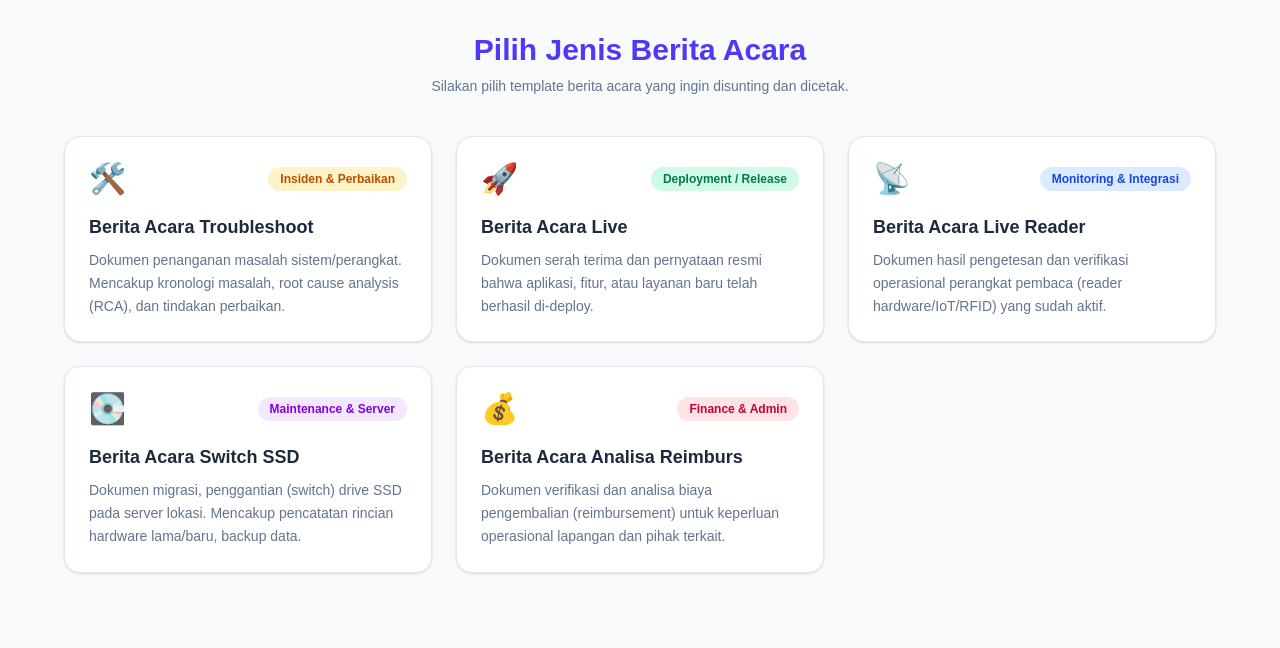
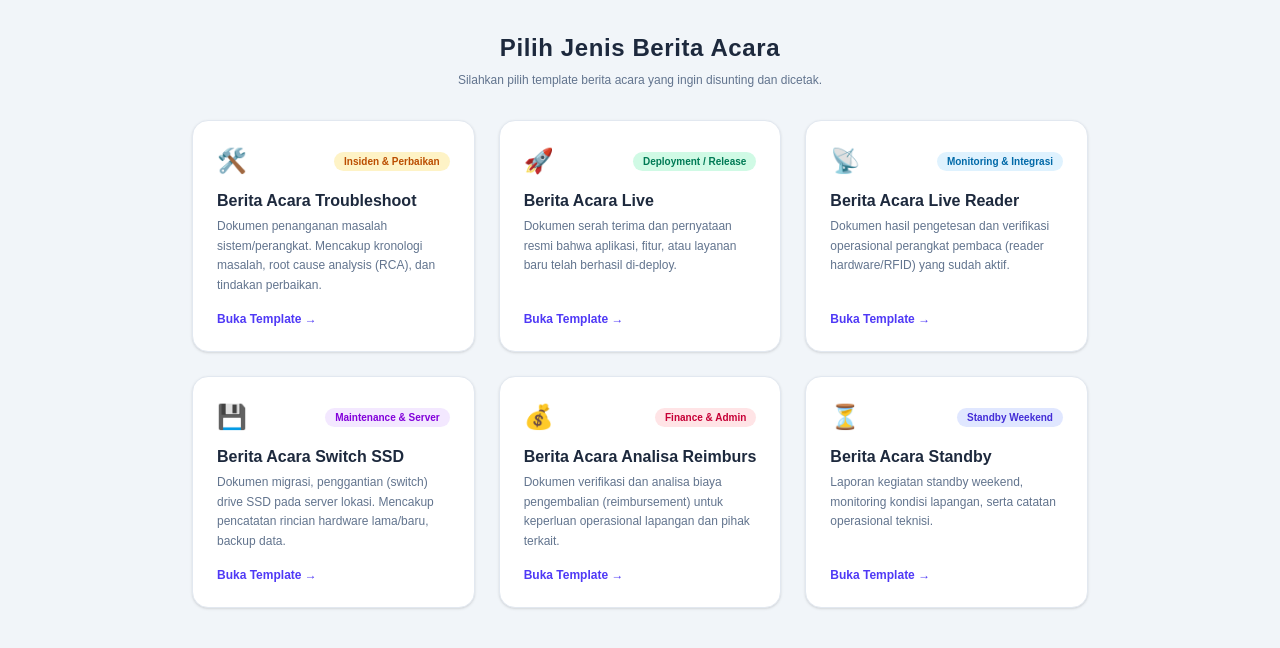
Before and after one commit to muhamadesa1/doc-builder-app, a Next.js app: page / in a window 1280 px wide. Shown: the top 648 px of the page. Built offline with nearby package versions, Linux system fonts and the light colour scheme.

Commit message:
Tambah Berita Acara Standby Weekend dan menu di halaman utama

```diff
--- a/app/page.tsx
+++ b/app/page.tsx
@@ -3,94 +3,95 @@
 import React from "react";
 import Link from "next/link";
 
-export default function Home() {
+export default function HomePage() {
   return (
-    <div className="min-h-screen bg-slate-50 dark:bg-slate-900 text-slate-800 dark:text-slate-100 p-8">
-      <div className="max-w-6xl mx-auto">
-        <header className="mb-10 text-center">
-          <h1 className="text-3xl font-black text-indigo-600 dark:text-indigo-400 mb-2">
-            Pilih Jenis Berita Acara
-          </h1>
-          <p className="text-slate-500 dark:text-slate-400 text-sm">
-            Silakan pilih template berita acara yang ingin disunting dan dicetak.
-          </p>
-        </header>
+    <main className="min-h-screen bg-slate-100 dark:bg-slate-900 p-8 text-slate-800 dark:text-slate-100 flex flex-col items-center">
+      <div className="max-w-4xl w-full">
+        <h1 className="text-2xl font-extrabold text-center mb-2 tracking-wide">Pilih Jenis Berita Acara</h1>
+        <p className="text-center text-xs text-slate-500 dark:text-slate-400 mb-8">Silahkan pilih template berita acara yang ingin disunting dan dicetak.</p>
 
-        {/* Grid Kartu */}
-        <div className="grid grid-cols-1 md:grid-cols-2 lg:grid-cols-3 gap-6">
+        <div className="grid grid-cols-1 md:grid-cols-3 gap-6">
 
-          {/* Card 1: Troubleshoot */}
-          <Link href="/editor/troubleshoot">
-            <div className="h-full bg-white dark:bg-slate-800 rounded-2xl p-6 border border-slate-200 dark:border-slate-700 shadow-sm hover:shadow-md transition-all flex flex-col justify-between cursor-pointer group">
+          {/* Berita Acara Troubleshoot */}
+          <Link href="/editor/troubleshoot" className="bg-white dark:bg-slate-800 p-6 rounded-2xl shadow-sm border border-slate-200 dark:border-slate-700 hover:shadow-md transition flex flex-col justify-between">
             <div>
-                <div className="flex items-center justify-between mb-4">
-                  <span className="text-3xl">🛠️</span>
-                  <span className="text-xs font-semibold px-3 py-1 bg-amber-100 text-amber-700 dark:bg-amber-900/40 dark:text-amber-300 rounded-full">Insiden & Perbaikan</span>
+              <div className="flex justify-between items-center mb-3">
+                <span className="text-2xl">🛠️</span>
+                <span className="bg-amber-100 text-amber-700 dark:bg-amber-950 dark:text-amber-300 text-[10px] font-bold px-2.5 py-0.5 rounded-full">Insiden & Perbaikan</span>
               </div>
-                <h3 className="text-lg font-bold text-slate-800 group-hover:text-indigo-600 mb-2">Berita Acara Troubleshoot</h3>
-                <p className="text-sm text-slate-500 leading-relaxed">Dokumen penanganan masalah sistem/perangkat. Mencakup kronologi masalah, root cause analysis (RCA), dan tindakan perbaikan.</p>
+              <h2 className="font-bold text-slate-800 dark:text-slate-100 text-base mb-1">Berita Acara Troubleshoot</h2>
+              <p className="text-slate-500 dark:text-slate-400 text-xs leading-relaxed">Dokumen penanganan masalah sistem/perangkat. Mencakup kronologi masalah, root cause analysis (RCA), dan tindakan perbaikan.</p>
             </div>
-            </div>
+            <div className="mt-4 text-indigo-600 dark:text-indigo-400 text-xs font-bold">Buka Template →</div>
           </Link>
 
-          {/* Card 2: Live */}
-          <Link href="/editor/live">
-            <div className="h-full bg-white dark:bg-slate-800 rounded-2xl p-6 border border-slate-200 dark:border-slate-700 shadow-sm hover:shadow-md transition-all flex flex-col justify-between cursor-pointer group">
+          {/* Berita Acara Live */}
+          <Link href="/editor/live" className="bg-white dark:bg-slate-800 p-6 rounded-2xl shadow-sm border border-slate-200 dark:border-slate-700 hover:shadow-md transition flex flex-col justify-between">
             <div>
-                <div className="flex items-center justify-between mb-4">
-                  <span className="text-3xl">🚀</span>
-                  <span className="text-xs font-semibold px-3 py-1 bg-emerald-100 text-emerald-700 dark:bg-emerald-900/40 dark:text-emerald-300 rounded-full">Deployment / Release</span>
+              <div className="flex justify-between items-center mb-3">
+                <span className="text-2xl">🚀</span>
+                <span className="bg-emerald-100 text-emerald-700 dark:bg-emerald-950 dark:text-emerald-300 text-[10px] font-bold px-2.5 py-0.5 rounded-full">Deployment / Release</span>
               </div>
-                <h3 className="text-lg font-bold text-slate-800 group-hover:text-indigo-600 mb-2">Berita Acara Live</h3>
-                <p className="text-sm text-slate-500 leading-relaxed">Dokumen serah terima dan pernyataan resmi bahwa aplikasi, fitur, atau layanan baru telah berhasil di-deploy.</p>
+              <h2 className="font-bold text-slate-800 dark:text-slate-100 text-base mb-1">Berita Acara Live</h2>
+              <p className="text-slate-500 dark:text-slate-400 text-xs leading-relaxed">Dokumen serah terima dan pernyataan resmi bahwa aplikasi, fitur, atau layanan baru telah berhasil di-deploy.</p>
             </div>
-            </div>
+            <div className="mt-4 text-indigo-600 dark:text-indigo-400 text-xs font-bold">Buka Template →</div>
           </Link>
 
-          {/* Card 3: Live Reader */}
-          <Link href="/editor/live-reader">
-            <div className="h-full bg-white dark:bg-slate-800 rounded-2xl p-6 border border-slate-200 dark:border-slate-700 shadow-sm hover:shadow-md transition-all flex flex-col justify-between cursor-pointer group">
+          {/* Berita Acara Live Reader */}
+          <Link href="/editor/live-reader" className="bg-white dark:bg-slate-800 p-6 rounded-2xl shadow-sm border border-slate-200 dark:border-slate-700 hover:shadow-md transition flex flex-col justify-between">
             <div>
-                <div className="flex items-center justify-between mb-4">
-                  <span className="text-3xl">📡</span>
-                  <span className="text-xs font-semibold px-3 py-1 bg-blue-100 text-blue-700 dark:bg-blue-900/40 dark:text-blue-300 rounded-full">Monitoring & Integrasi</span>
+              <div className="flex justify-between items-center mb-3">
+                <span className="text-2xl">📡</span>
+                <span className="bg-sky-100 text-sky-700 dark:bg-sky-950 dark:text-sky-300 text-[10px] font-bold px-2.5 py-0.5 rounded-full">Monitoring & Integrasi</span>
               </div>
-                <h3 className="text-lg font-bold text-slate-800 group-hover:text-indigo-600 mb-2">Berita Acara Live Reader</h3>
-                <p className="text-sm text-slate-500 leading-relaxed">Dokumen hasil pengetesan dan verifikasi operasional perangkat pembaca (reader hardware/IoT/RFID) yang sudah aktif.</p>
+              <h2 className="font-bold text-slate-800 dark:text-slate-100 text-base mb-1">Berita Acara Live Reader</h2>
+              <p className="text-slate-500 dark:text-slate-400 text-xs leading-relaxed">Dokumen hasil pengetesan dan verifikasi operasional perangkat pembaca (reader hardware/RFID) yang sudah aktif.</p>
             </div>
-            </div>
+            <div className="mt-4 text-indigo-600 dark:text-indigo-400 text-xs font-bold">Buka Template →</div>
           </Link>
 
-          {/* Card 4: Switch SSD Server */}
-          <Link href="/editor/switch-ssd">
-            <div className="h-full bg-white dark:bg-slate-800 rounded-2xl p-6 border border-slate-200 dark:border-slate-700 shadow-sm hover:shadow-md transition-all flex flex-col justify-between cursor-pointer group">
+          {/* Berita Acara Switch SSD */}
+          <Link href="/editor/switch-ssd" className="bg-white dark:bg-slate-800 p-6 rounded-2xl shadow-sm border border-slate-200 dark:border-slate-700 hover:shadow-md transition flex flex-col justify-between">
             <div>
-                <div className="flex items-center justify-between mb-4">
-                  <span className="text-3xl">💽</span>
-                  <span className="text-xs font-semibold px-3 py-1 bg-purple-100 text-purple-700 dark:bg-purple-900/40 dark:text-purple-300 rounded-full">Maintenance & Server</span>
+              <div className="flex justify-between items-center mb-3">
+                <span className="text-2xl">💾</span>
+                <span className="bg-purple-100 text-purple-700 dark:bg-purple-950 dark:text-purple-300 text-[10px] font-bold px-2.5 py-0.5 rounded-full">Maintenance & Server</span>
               </div>
-                <h3 className="text-lg font-bold text-slate-800 group-hover:text-indigo-600 mb-2">Berita Acara Switch SSD</h3>
-                <p className="text-sm text-slate-500 leading-relaxed">Dokumen migrasi, penggantian (switch) drive SSD pada server lokasi. Mencakup pencatatan rincian hardware lama/baru, backup data.</p>
+              <h2 className="font-bold text-slate-800 dark:text-slate-100 text-base mb-1">Berita Acara Switch SSD</h2>
+              <p className="text-slate-500 dark:text-slate-400 text-xs leading-relaxed">Dokumen migrasi, penggantian (switch) drive SSD pada server lokasi. Mencakup pencatatan rincian hardware lama/baru, backup data.</p>
             </div>
-            </div>
+            <div className="mt-4 text-indigo-600 dark:text-indigo-400 text-xs font-bold">Buka Template →</div>
           </Link>
 
-          {/* Card 5: Analisa Reimburs (NEW) */}
-          <Link href="/editor/reimburs">
-            <div className="h-full bg-white dark:bg-slate-800 rounded-2xl p-6 border border-slate-200 dark:border-slate-700 shadow-sm hover:shadow-md transition-all flex flex-col justify-between cursor-pointer group">
+          {/* Berita Acara Analisa Reimburs */}
+          <Link href="/editor/reimburs" className="bg-white dark:bg-slate-800 p-6 rounded-2xl shadow-sm border border-slate-200 dark:border-slate-700 hover:shadow-md transition flex flex-col justify-between">
             <div>
-                <div className="flex items-center justify-between mb-4">
-                  <span className="text-3xl">💰</span>
-                  <span className="text-xs font-semibold px-3 py-1 bg-rose-100 text-rose-700 dark:bg-rose-900/40 dark:text-rose-300 rounded-full">Finance & Admin</span>
+              <div className="flex justify-between items-center mb-3">
+                <span className="text-2xl">💰</span>
+                <span className="bg-rose-100 text-rose-700 dark:bg-rose-950 dark:text-rose-300 text-[10px] font-bold px-2.5 py-0.5 rounded-full">Finance & Admin</span>
               </div>
-                <h3 className="text-lg font-bold text-slate-800 group-hover:text-indigo-600 mb-2">Berita Acara Analisa Reimburs</h3>
-                <p className="text-sm text-slate-500 leading-relaxed">Dokumen verifikasi dan analisa biaya pengembalian (reimbursement) untuk keperluan operasional lapangan dan pihak terkait.</p>
+              <h2 className="font-bold text-slate-800 dark:text-slate-100 text-base mb-1">Berita Acara Analisa Reimburs</h2>
+              <p className="text-slate-500 dark:text-slate-400 text-xs leading-relaxed">Dokumen verifikasi dan analisa biaya pengembalian (reimbursement) untuk keperluan operasional lapangan dan pihak terkait.</p>
             </div>
+            <div className="mt-4 text-indigo-600 dark:text-indigo-400 text-xs font-bold">Buka Template →</div>
+          </Link>
+
+          {/* BARU: Berita Acara Standby Weekend */}
+          <Link href="/editor/ba-standby" className="bg-white dark:bg-slate-800 p-6 rounded-2xl shadow-sm border border-slate-200 dark:border-slate-700 hover:shadow-md transition flex flex-col justify-between">
+            <div>
+              <div className="flex justify-between items-center mb-3">
+                <span className="text-2xl">⏳</span>
+                <span className="bg-indigo-100 text-indigo-700 dark:bg-indigo-950 dark:text-indigo-300 text-[10px] font-bold px-2.5 py-0.5 rounded-full">Standby Weekend</span>
               </div>
+              <h2 className="font-bold text-slate-800 dark:text-slate-100 text-base mb-1">Berita Acara Standby</h2>
+              <p className="text-slate-500 dark:text-slate-400 text-xs leading-relaxed">Laporan kegiatan standby weekend, monitoring kondisi lapangan, serta catatan operasional teknisi.</p>
+            </div>
+            <div className="mt-4 text-indigo-600 dark:text-indigo-400 text-xs font-bold">Buka Template →</div>
           </Link>
 
         </div>
       </div>
-    </div>
+    </main>
   );
 }
```
Lines whose indentation alone changed are shown as unchanged.
